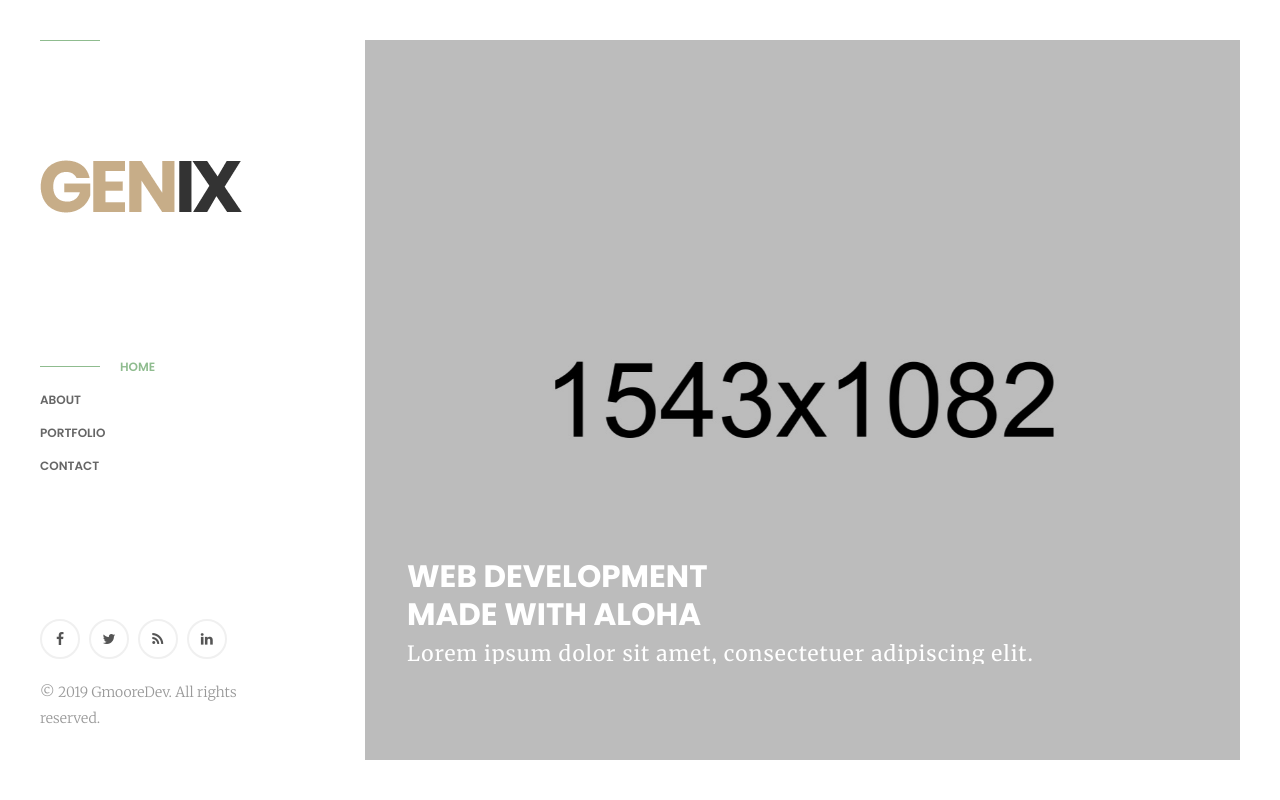
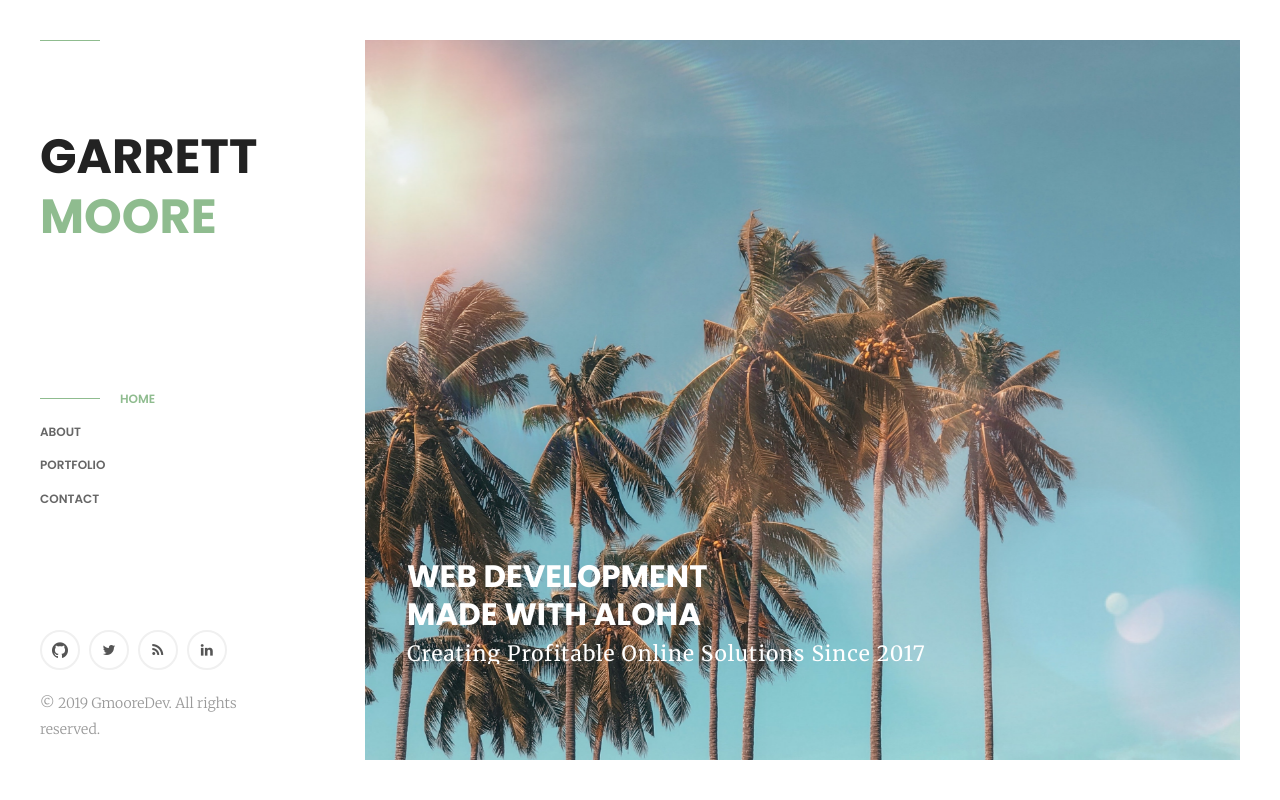
Before and after one commit to gctm808/Portfolio, a PHP site: page / in a window 1280 px wide. Run offline with PHP 8.4, Linux system fonts and the light colour scheme; some libraries are stand-ins or nearby versions.

Commit message:
enhance landing page

```diff
--- a/about.html
+++ b/about.html
@@ -77,7 +77,7 @@
 
 							<div class="col-sm-6">
 								<div class="about-post">
-									<h2>Our Mission</h2>
+									<h2>My Mission</h2>
 									<p>Sed pretium, ligula sollicitudin laoreet viverra, tortor libero sodales leo, eget blandit nunc tortor eu nibh. Nullam mollis. Ut justo. Suspendisse potenti.</p>
 									<p>Lorem ipsum dolor sit amet, consectetuer adipiscing elit. Phasellus hendrerit. Pellentesque aliquet nibh nec urna. In nisi neque, aliquet vel, dapibus id, mattis vel, nisi. </p>
 								</div>
@@ -85,7 +85,7 @@
 
 							<div class="col-sm-6">
 								<div class="about-post">
-									<h2>Our Philosophy</h2>
+									<h2>My Philosophy</h2>
 									<p>Lorem ipsum dolor sit amet, consectetuer adipiscing elit. Phasellus hendrerit. Pellentesque aliquet nibh nec urna. In nisi neque, aliquet vel, dapibus id, mattis vel, nisi. <br>
 									Sed pretium, ligula sollicitudin laoreet viverra, tortor libero sodales leo, eget blandit nunc tortor eu nibh. Nullam mollis. Ut justo. Suspendisse potenti. </p>
 								</div>
--- a/css/style.css
+++ b/css/style.css
@@ -37,6 +37,10 @@
   font-family: "Poppins", sans-serif;
   font-weight: 600;
   margin: 0 0 4px;
+}
+
+.primaryText {
+  color: darkseagreen;
 }
 
 .back-cover, section.testimonial-section {
--- a/home.html
+++ b/home.html
@@ -23,7 +23,7 @@
 		<header class="clearfix">
 
 			<div class="logo">
-				<a href="home.html"><img src="images/logo.png" alt=""></a>
+				<a href="home.html"><h1>GARRETT<BR /><span class="primaryText">MOORE</span></h1></a>
 			</div>
 
 			<a class="elemadded responsive-link" href="#">Menu</a>
@@ -39,10 +39,10 @@
 
 			<div class="social-box">
 				<ul class="social-icons">
-					<li><a class="facebook" href="#"><i class="fa fa-facebook"></i></a></li>
+					<li><a class="facebook" href="https://www.github.com/gctm808" target='_blank'><i class="fa fa-github fa-lg"></i></a></li>
 					<li><a class="twitter" href="#"><i class="fa fa-twitter"></i></a></li>
 					<li><a class="rss" href="#"><i class="fa fa-rss"></i></a></li>
-					<li><a class="linkedin" href="#"><i class="fa fa-linkedin"></i></a></li>
+					<li><a class="linkedin" href="https://www.linkedin.com/in/garrettmoore4" target='_blank'><i class="fa fa-linkedin"></i></a></li>
 				</ul>
 				<p>© 2019 GmooreDev. All rights reserved.</p>
 			</div>
@@ -64,7 +64,7 @@
 							<!-- SLIDE  -->
 							<li data-index="rs-149" data-transition="fadetotopfadefrombottom" data-slotamount="default"  data-easein="Power3.easeInOut" data-easeout="Power3.easeInOut" data-masterspeed="1500" data-rotate="0"  data-saveperformance="off"  data-title="Chill" data-description="">
 								<!-- MAIN IMAGE -->
-								<img src="upload/slides/1.jpg"  alt=""  data-bgposition="center center" data-bgfit="cover" data-bgrepeat="no-repeat" data-bgparallax="10" class="rev-slidebg" data-no-retina>
+								<img src="upload/slides/beach.jpg"  alt=""  data-bgposition="center center" data-bgfit="cover" data-bgrepeat="no-repeat" data-bgparallax="10" class="rev-slidebg" data-no-retina>
 								<!-- LAYERS -->
 
 								<!-- LAYER NR. 1 -->
@@ -113,7 +113,7 @@
 									data-responsive_offset="on"
 
 
-									style="z-index: 6; white-space: nowrap;">Lorem ipsum dolor sit amet, consectetuer adipiscing elit.
+								style="z-index: 6; white-space: nowrap;">Creating Profitable Online Solutions Since 2017
 								</div>
 
 							</li>
--- a/scss/_var.scss
+++ b/scss/_var.scss
@@ -72,6 +72,11 @@ $text-color: #aaaaaa;
     font-family: $font-default;
     font-weight: 600;
     margin: 0 0 4px;
+}
+
+//Primary color text
+.primaryText {
+    color: $primary-color;
 }
 
 //variable for radius corners
```
Also changed, not shown: upload/slides/beach.jpg (added), 1 other file.
